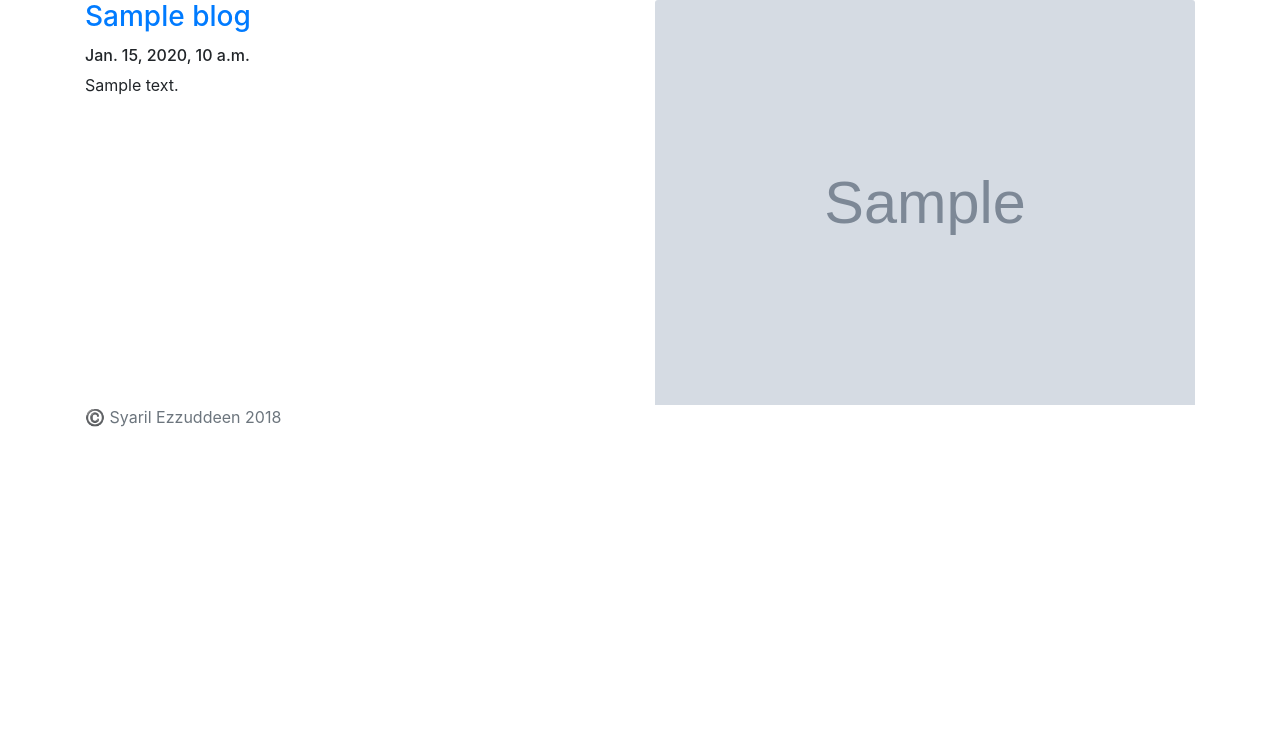
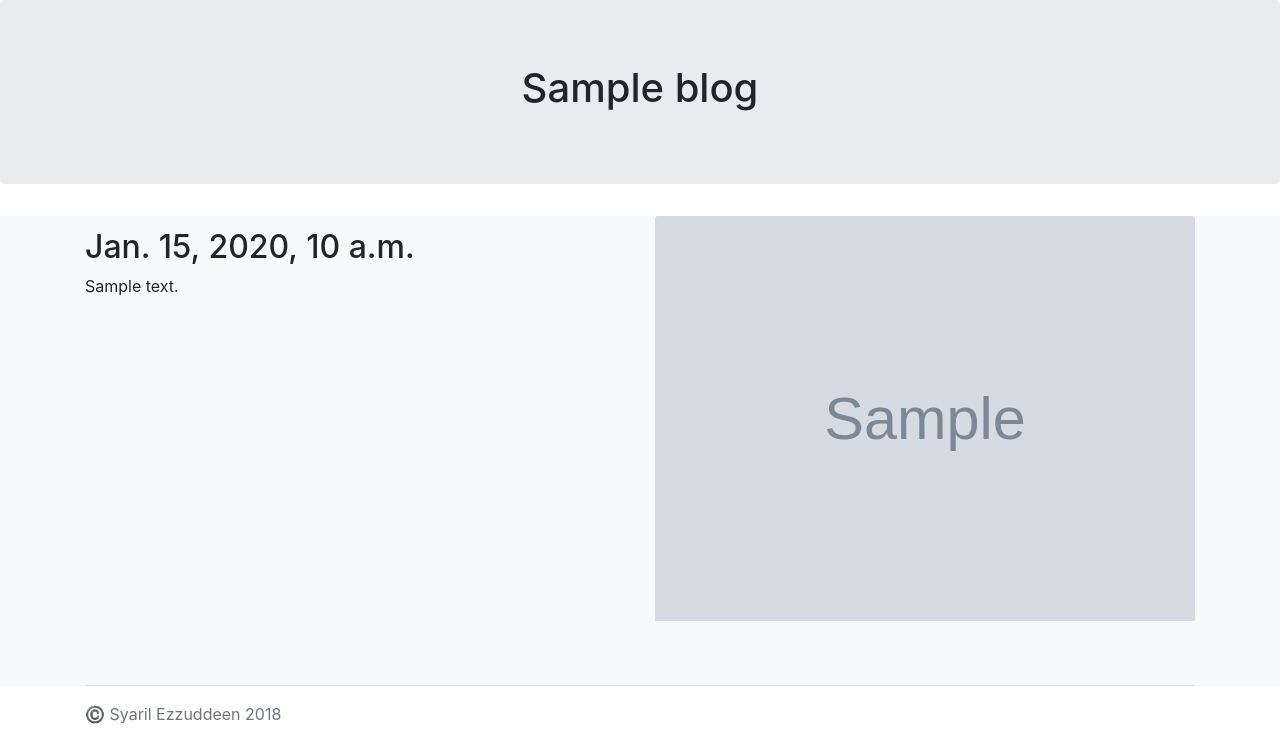
Before and after one commit to Syaril/portfolio-project, a Django app: template blog/templates/blog/detailed.html in a window 1280 px wide. Shown: the part 56-800 px from the top of the page. Run offline with Django 3.2, Linux system fonts and the light colour scheme; the template is opened without the code that fills it: most values are stand-ins (such as "Sample title", 1, 10 or a date in 2020); grey boxes marked "Sample" are stand-in pictures; data that the repository does not hold is empty; some libraries are stand-ins or nearby versions.

Commit message:
updated detailed.html and home.html design

```diff
--- a/blog/templates/blog/detailed.html
+++ b/blog/templates/blog/detailed.html
@@ -31,13 +31,20 @@
         </nav>
 </header>
 <main role="main">
+         <section class="jumbotron text-center">
+        <div class="container">
+          <h1 class="jumbotron-heading">{{ blog.title }}</h1>
+        </div>
+
+      </section>
+    <div class="album py-7 bg-light">
            <div class="container">
 
                 <div class="row">
                     <div class="col-md-6">
 
-                            <a href="{% url 'detail' blog.id %}"><h3 class="card-title">{{ blog.title }}</h3></a>
-                            <h6>{{ blog.pub_date_pretty }}</h6>
+                            <a href="{% url 'detail' blog.id %}"><h3 class="card-title"></h3></a>
+                            <h2>{{ blog.pub_date_pretty }}</h2>
                             <p class="card-text">{{ blog.body }}</p>
 
                     </div>
@@ -46,6 +53,11 @@
 
                     </div>
                 </div>
+               <br/>
+               <br/>
+               <hr/>
+           </div>
+    </div>
 </main>
    <footer class="text-muted">
         <div class="container">
--- a/jobs/templates/jobs/home.html
+++ b/jobs/templates/jobs/home.html
@@ -42,7 +42,7 @@
           <p class="lead text-muted">Hey, my name is Syaril Ezzuddeen. I'm a doctor learning python web development to deliver better healthcare services for my patients.</p>
           <p>
             <a href="mailto:dr.syaril@gmail.com" class="btn btn-primary my-2">Email Me</a>
-            <a href="#" class="btn btn-secondary my-2">Check out the Blog</a>
+            <a href="{% url 'allblogs' %}" class="btn btn-secondary my-2">Check out the Blog</a>
           </p>
             <img src="{% static 'profile_pic.jpg' %}" height="200" />
         </div>
```
